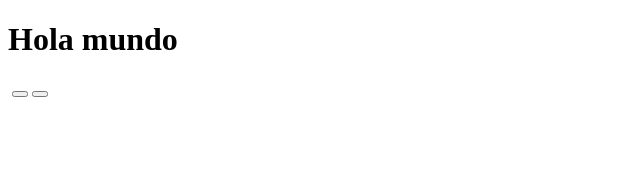
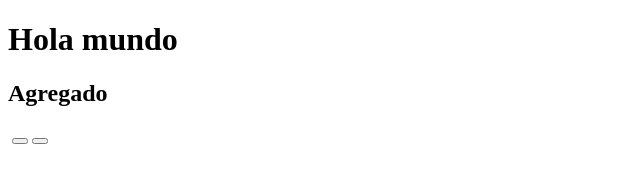
Before and after one commit to jerejerez/practica_flexbox, a plain HTML site: page index.html in a window 1280 px wide. Shown: the whole page, without its empty margins (0-640 px from the left). Drawn offline with Linux system fonts and the light colour scheme.

Commit message:
agrege un subtitulo

```diff
--- a/index.html
+++ b/index.html
@@ -8,6 +8,7 @@
 <body>
     <header>
         <h1>Hola mundo</h1>
+        <h2>Agregado</h2>
 
     </header>
 
```
